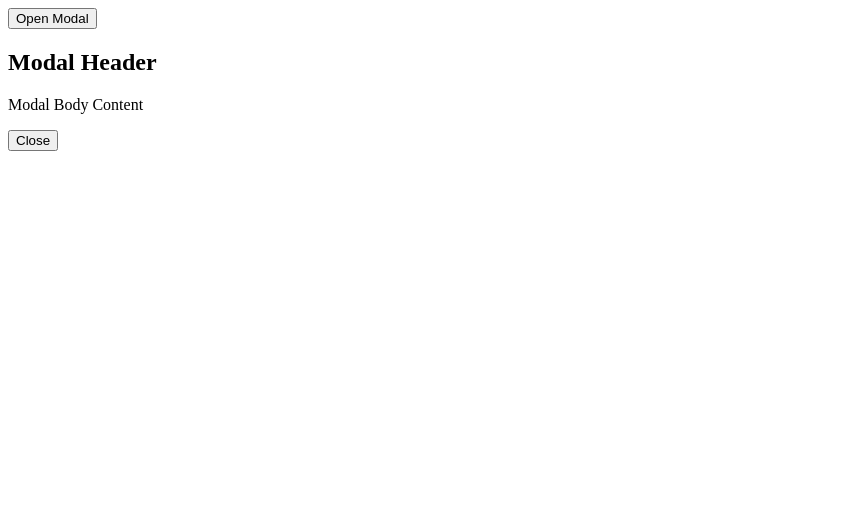
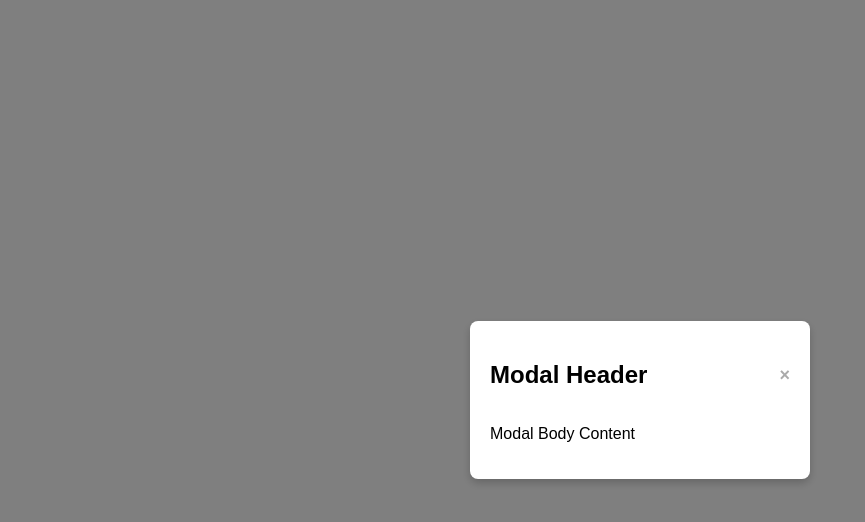
Before and after one commit to acciojob/css-modal-swetha-A130, a website: page main.html in a window 1280 px wide. Both pictures are taken after a click on the button "Open Modal". Shown: the whole page, without its empty margins (0-865 px from the left). Drawn offline with Linux system fonts and the light colour scheme.

Commit message:
created a submission

```diff
--- a/main.html
+++ b/main.html
@@ -1,24 +1,111 @@
 <!DOCTYPE html>
+<html lang="en">
+<head>
+  <meta charset="UTF-8">
+  <meta name="viewport" content="width=device-width, initial-scale=1.0">
+  <title>CSS Modal Example</title>
+  <style>
+    /* Basic page styling */
+    body {
+      font-family: Arial, sans-serif;
+      display: flex;
+      align-items: center;
+      justify-content: center;
+      height: 100vh;
+      margin: 0;
+    }
 
-<html>
+    /* Button styling */
+    #openModal {
+      padding: 10px 20px;
+      font-size: 16px;
+      cursor: pointer;
+    }
 
-<head>
-	<link rel="stylesheet" href="styles.css">
+    /* Modal background overlay */
+    .modal {
+      display: none;
+      position: fixed;
+      top: 0;
+      left: 0;
+      width: 100%;
+      height: 100%;
+      background-color: rgba(0, 0, 0, 0.5);
+      align-items: center;
+      justify-content: center;
+    }
+
+    /* Modal content box */
+    .modal-content {
+      background-color: #fff;
+      padding: 20px;
+      border-radius: 8px;
+      width: 300px;
+      box-shadow: 0 4px 8px rgba(0, 0, 0, 0.2);
+    }
+
+    /* Modal header styling */
+    .modal-header {
+      display: flex;
+      justify-content: space-between;
+      align-items: center;
+      margin-bottom: 10px;
+    }
+
+    /* Close button styling */
+    .close-modal {
+      cursor: pointer;
+      font-size: 18px;
+      font-weight: bold;
+      color: #aaa;
+    }
+
+    .close-modal:hover {
+      color: #000;
+    }
+  </style>
 </head>
+<body>
 
-<body>
-	<button id="openModal">Open Modal</button>
-<div class="modal">
+<!-- Open Modal Button -->
+<button id="openModal">Open Modal</button>
+
+<!-- Modal Structure -->
+<div class="modal" id="myModal">
   <div class="modal-content">
     <div class="modal-header">
       <h2>Modal Header</h2>
-   </div>
+      <span class="close-modal" id="closeModal">&times;</span>
+    </div>
     <div class="modal-body">
       <p>Modal Body Content</p>
-		   <button class="close-modal">Close</button>
     </div>
   </div>
 </div>
-<script src="script.js"></script>
+
+<!-- JavaScript to handle modal open and close -->
+<script>
+  const openModalBtn = document.getElementById('openModal');
+  const modal = document.getElementById('myModal');
+  const closeModalBtn = document.getElementById('closeModal');
+
+  // Open modal on button click
+  openModalBtn.addEventListener('click', () => {
+    modal.style.display = 'flex';
+  });
+
+  // Close modal on close button click
+  closeModalBtn.addEventListener('click', () => {
+    modal.style.display = 'none';
+  });
+
+  // Close modal when clicking outside the modal content
+  window.addEventListener('click', (event) => {
+    if (event.target === modal) {
+      modal.style.display = 'none';
+    }
+  });
+</script>
+
 </body>
 </html>
--- a/script.js
+++ /dev/null
@@ -1,17 +0,0 @@
-//your JS code here. If required.
-let modal = document.querySelector('.modal');
-let btn = document.getElementById('openModal');
-let closeBtn = document.querySelector('.close-modal');
-
-btn.onclick = function() {
-  modal.style.display = "block";
-}
-
-closeBtn.onclick = function() {
-  modal.style.display = "none";
-}
-window.onclick = function(event) {
-  if (event.target == modal) {
-    modal.style.display = "none";
-  }
-}
--- a/styles.css
+++ /dev/null
@@ -1 +0,0 @@
-/*  your css code here. If applicable */
```
